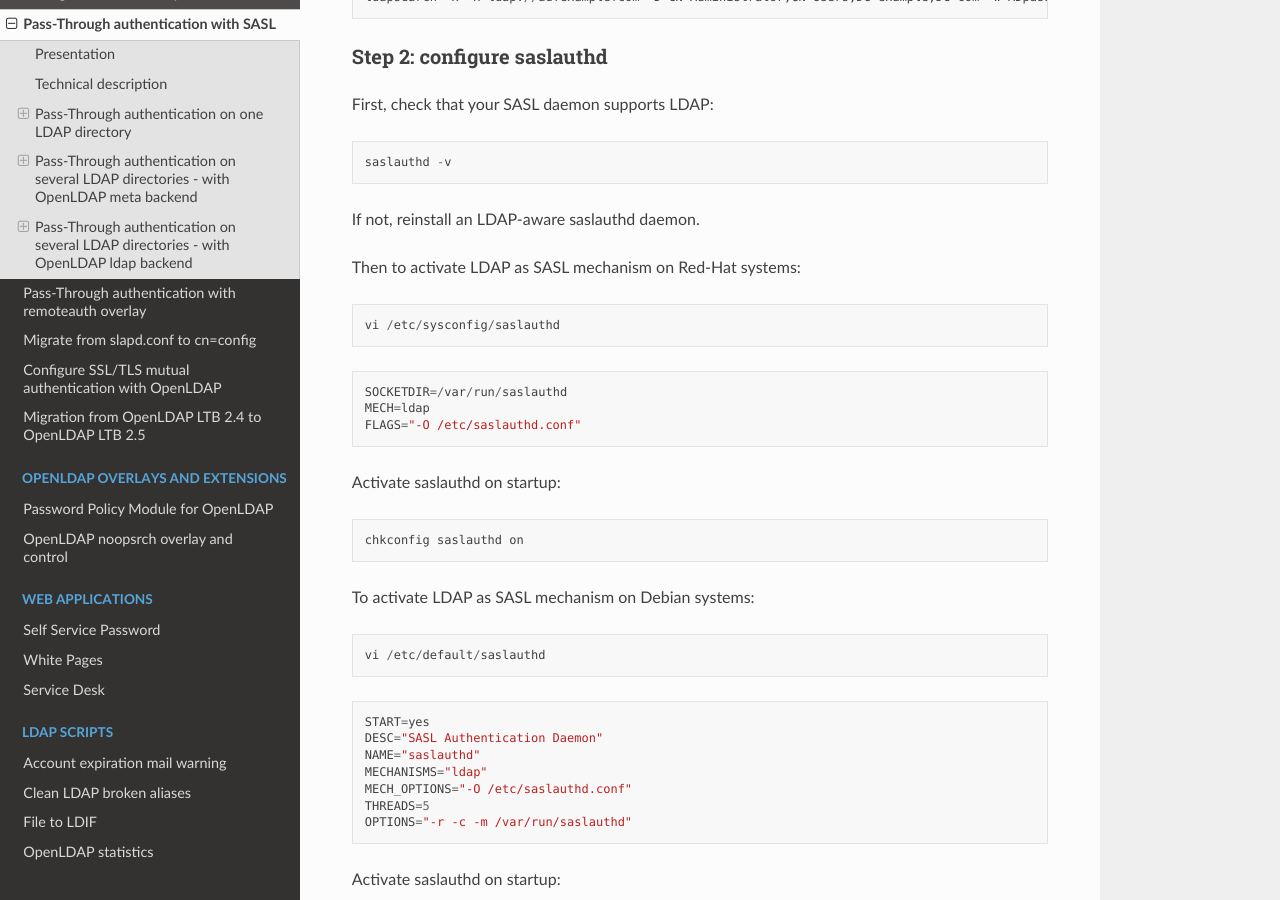
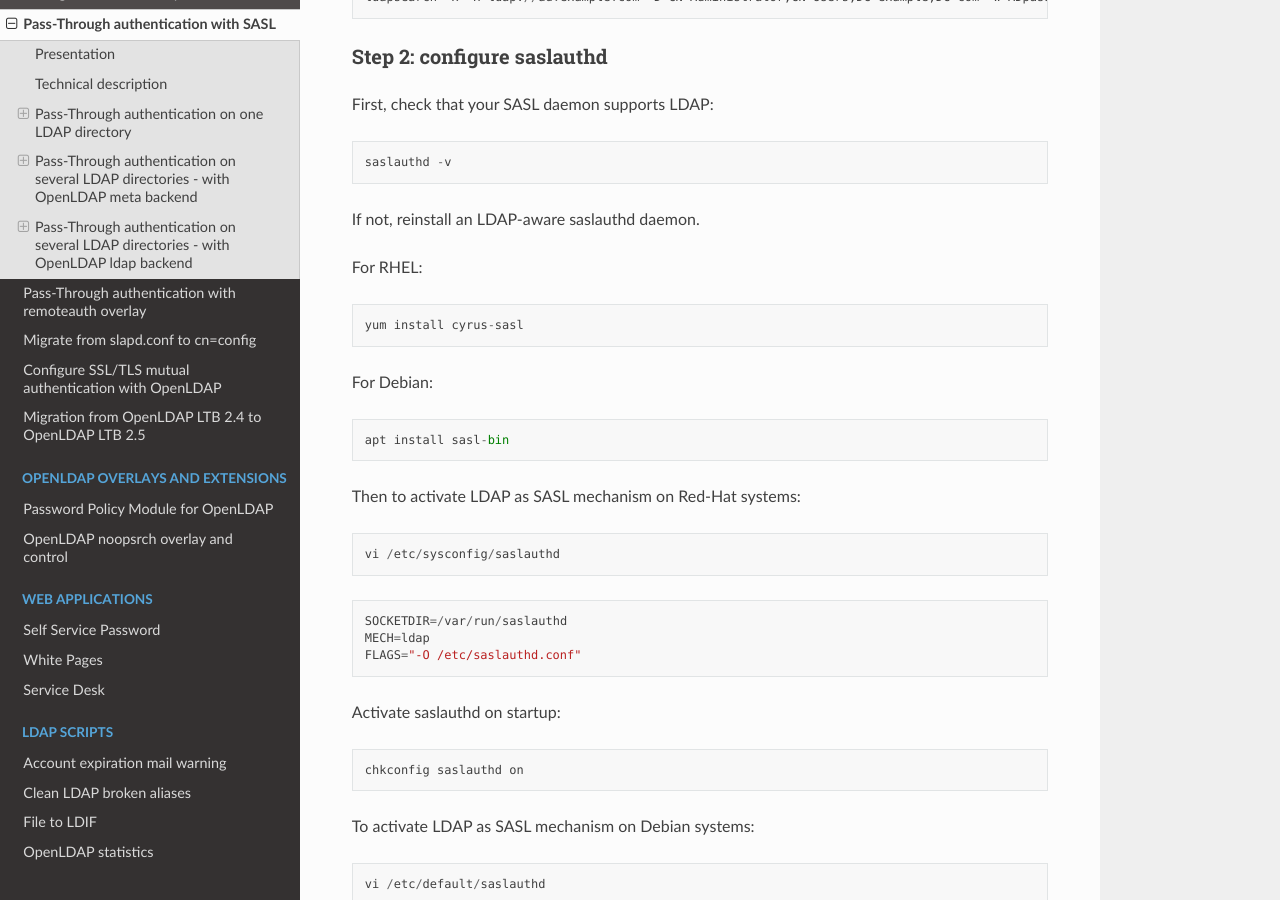
Before and after one commit to ltb-project/documentation, a Sphinx documentation site: the page built from source/sasl_delegation.rst, in a window 1280 px wide and 900 px high, scrolled down 2727 px. Built offline with Sphinx 7.4.7 and the Read the Docs theme 2.0.0, drawn with Linux system fonts in a browser that asks for light colours.

Commit message:
saslauthd package installation

```diff
--- a/source/sasl_delegation.rst
+++ b/source/sasl_delegation.rst
@@ -69,6 +69,14 @@ First, check that your SASL daemon supports LDAP::
     saslauthd -v
 
 If not, reinstall an LDAP-aware saslauthd daemon.
+
+For RHEL::
+
+    yum install cyrus-sasl
+
+For Debian::
+
+    apt install sasl-bin
 
 Then to activate LDAP as SASL mechanism on Red-Hat systems::
 
```
